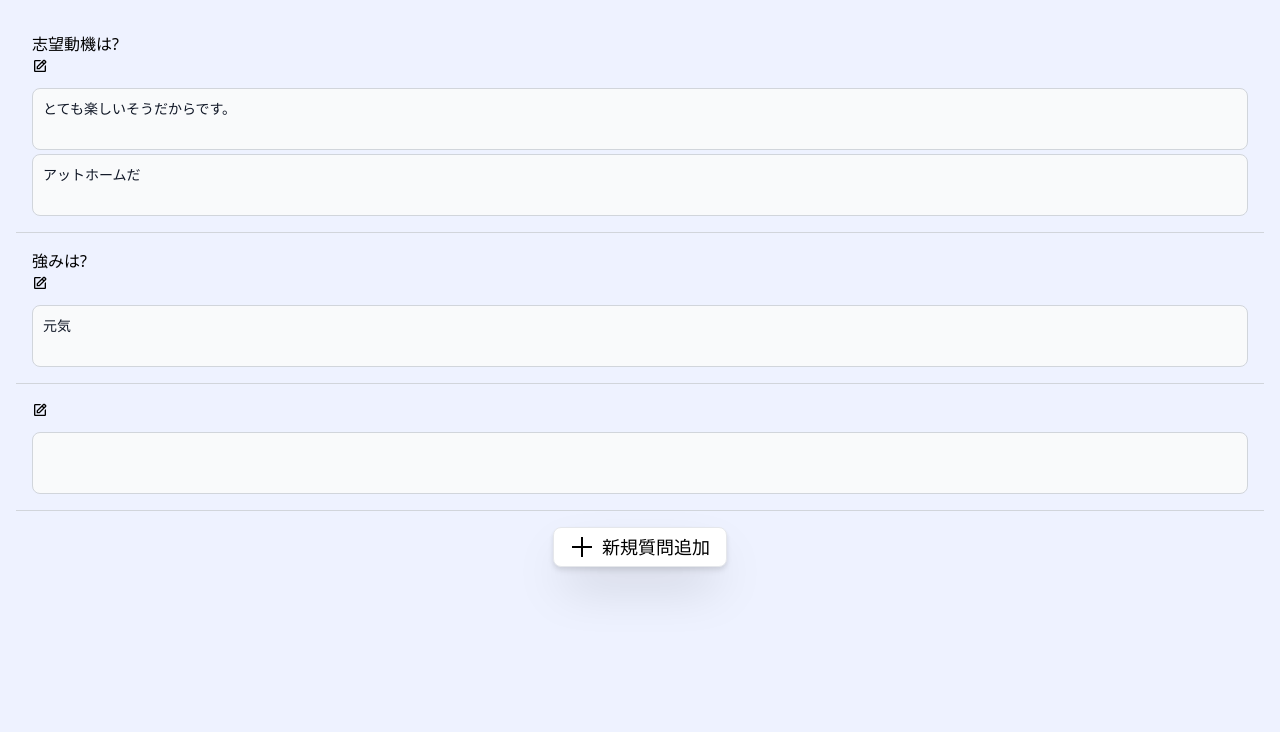
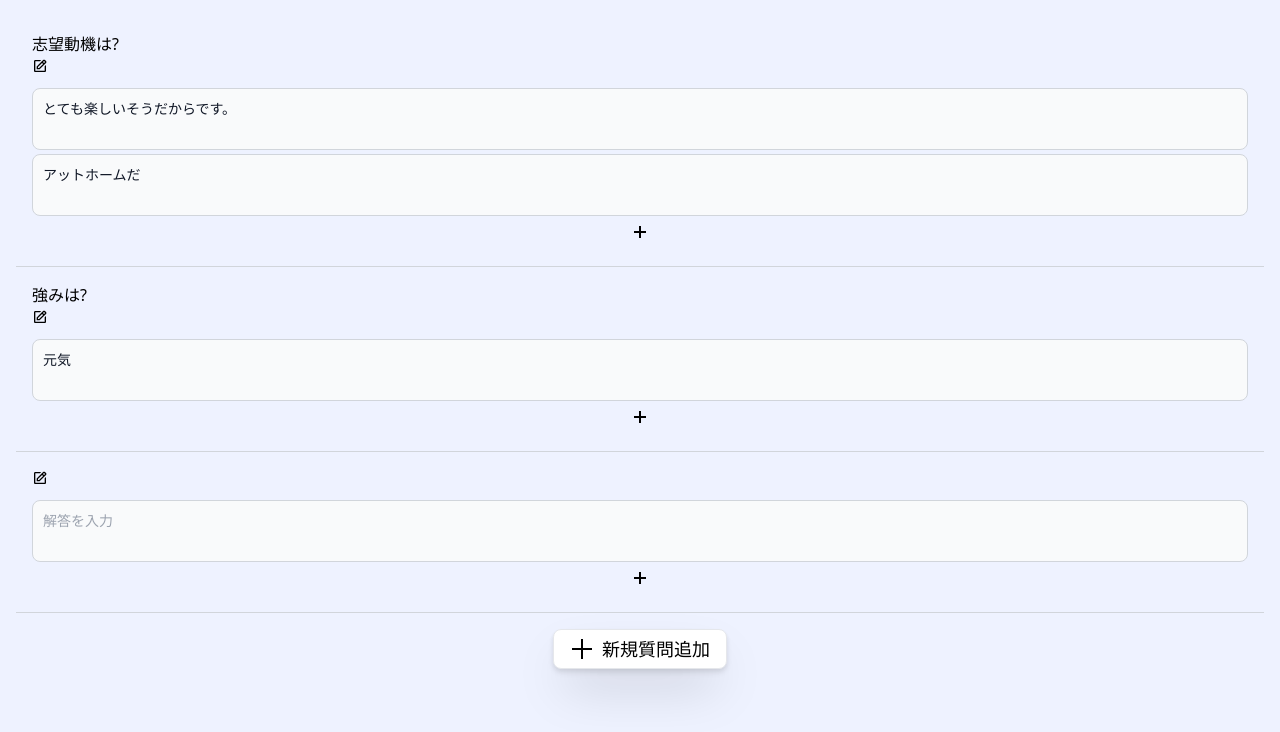
Before and after one commit to tomishima2904/es_manager, a Next.js app in the folder frontend/: page /user/entrysheets/1 in a window 1280 px wide. Both pictures are taken after a click on the button "新規質問追加". Shown: the top 732 px of the page. Built offline with nearby package versions, Linux system fonts and the light colour scheme.

Commit message:
feat: #14 解答追加用のボタンを作成

```diff
--- /dev/null
+++ b/frontend/src/components/editing/AddAnswerButton.tsx
@@ -0,0 +1,33 @@
+import type { AnswersProps } from "@/types/EntrysheetProps";
+import React from "react";
+import { IconContext } from "react-icons";
+import { GrFormAdd } from "react-icons/gr";
+
+const AddAnswerButton = (props: {
+  answers: AnswersProps;
+  setNewProps: (newAnswers: AnswersProps) => void;
+}): JSX.Element => {
+  const { answers, setNewProps } = props;
+
+  // keyの最大値に+1して新たなキーを作成して、新規質問を追加
+  const onAddAnswerBtnClick = () => {
+    const maxKey: number = Math.max(
+      ...Object.keys(answers).map((aId) => parseInt(aId))
+    );
+    const newKey: string = (maxKey + 1).toString();
+    const newAnswerProps: AnswersProps = { [newKey]: "" };
+    setNewProps(newAnswerProps);
+  };
+
+  return (
+    <div className="mx-auto mt-1">
+      <IconContext.Provider value={{ className: "w-6 h-6" }}>
+        <button onClick={onAddAnswerBtnClick} type="button">
+          <GrFormAdd />
+        </button>
+      </IconContext.Provider>
+    </div>
+  );
+};
+
+export default AddAnswerButton;
--- a/frontend/src/components/editing/AnswerForms.tsx
+++ b/frontend/src/components/editing/AnswerForms.tsx
@@ -1,6 +1,7 @@
 import { useState, useEffect } from "react";
 import validateInput from "@/utils/validateInputError";
 import FormWithError from "./FormWithError";
+import AddAnswerButton from "./AddAnswerButton";
 import type { AnswersProps } from "@/types/EntrysheetProps";
 
 const limitChars = 2000;
@@ -20,7 +21,12 @@ const AnswerForm = (props: { answer: string }): JSX.Element => {
   };
   return (
     <div className="pt-1">
-      <FormWithError text={text} handleChange={handleChange} error={error} />
+      <FormWithError
+        text={text}
+        handleChange={handleChange}
+        error={error}
+        placeholder={"解答を入力"}
+      />
     </div>
   );
 };
@@ -30,11 +36,29 @@ const AnswerForms = (props: {
   answers: { [aId: string]: string };
 }): JSX.Element => {
   const { answers } = props;
+  const [_answers, setAnswers] = useState<AnswersProps | null>(null);
+
+  // レンダリング時にprops.answersが存在する場合は、初期化を実行する
+  useEffect(() => {
+    if (props.answers) {
+      setAnswers({ ...props.answers });
+    }
+  }, [props.answers]);
+
+  if (!_answers) {
+    return <div>Loading...</div>;
+  }
+
+  const handleAddAnswer = (newAnswerProps: AnswersProps) => {
+    setAnswers((prevAnswers) => ({ ...prevAnswers, ...newAnswerProps }));
+  };
+
   return (
-    <div className="mt-1">
-      {Object.keys(answers).map((aId) => (
-        <AnswerForm key={aId} answer={answers[aId]} />
+    <div className="mt-1 flex flex-col">
+      {Object.keys(_answers).map((aId) => (
+        <AnswerForm key={aId} answer={_answers[aId]} />
       ))}
+      <AddAnswerButton answers={_answers} setNewProps={handleAddAnswer} />
     </div>
   );
 };
```
